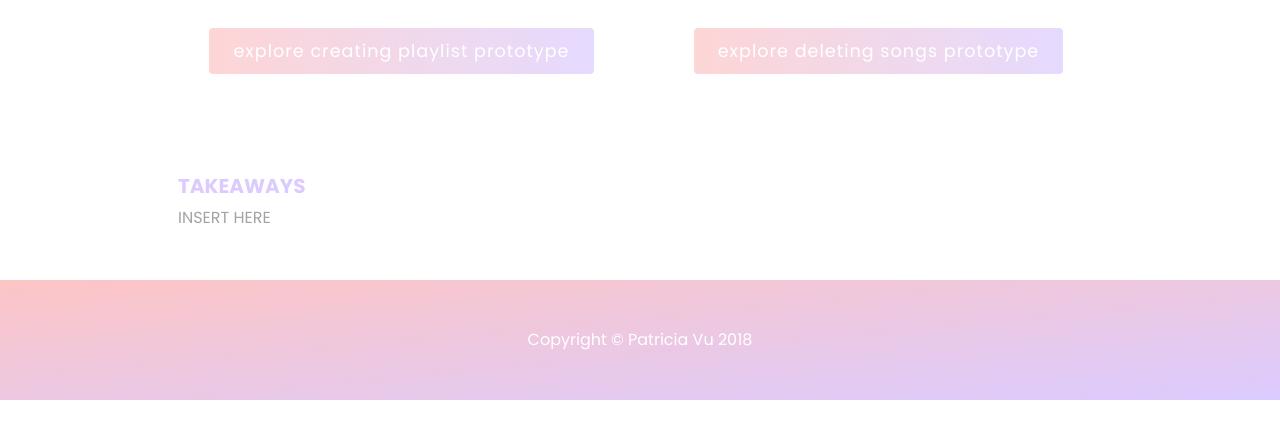
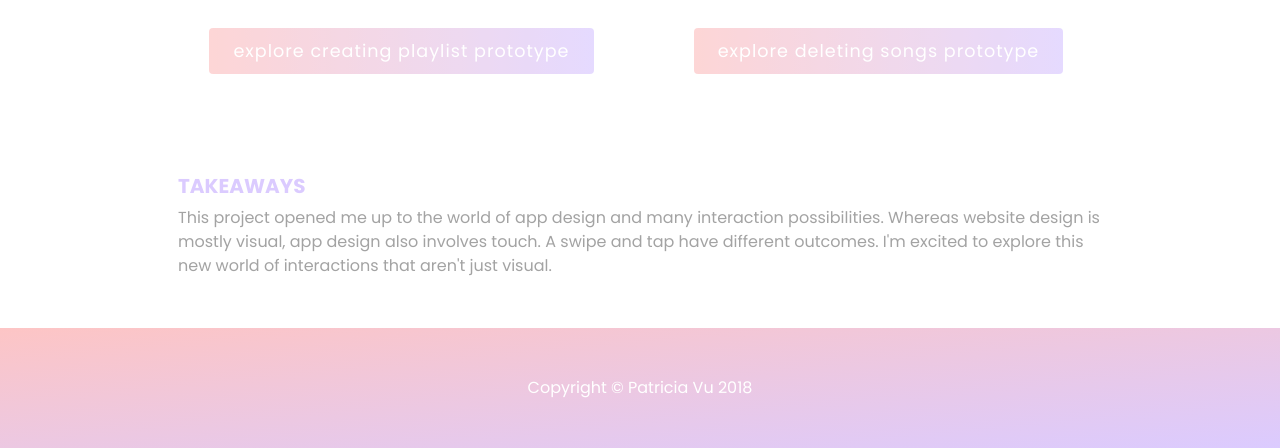
Before and after one commit to patriciavu/patriciavu.github.io, a website: page musicplaylist.html in a window 1280 px wide. Shown: the part 8806-9254 px from the top of the page. Before the commit the page ends 9206 px from the top, so only its background shows below. Drawn offline with nearby package versions, Linux system fonts and the light colour scheme.

Commit message:
updated takeaway in musicplaylist

```diff
--- a/musicplaylist.html
+++ b/musicplaylist.html
@@ -360,7 +360,7 @@
 
     <section id="takeaways" class="writing">
       <h5><b style="color:#DBCBFF;">TAKEAWAYS</b></h5>
-      INSERT HERE
+      This project opened me up to the world of app design and many interaction possibilities. Whereas website design is mostly visual, app design also involves touch. A swipe and tap have different outcomes. I'm excited to explore this new world of interactions that aren't just visual.
     </section>
 
     <!-- Footer -->
```
